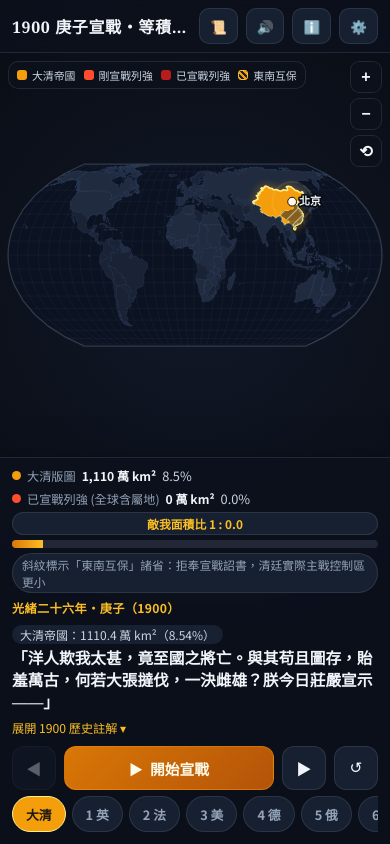
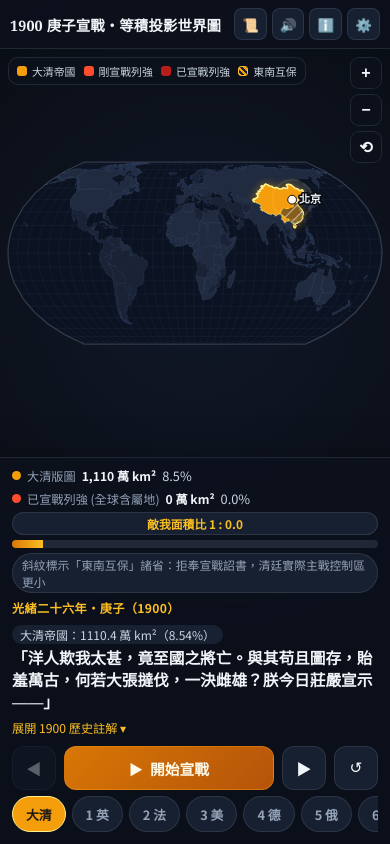
Before and after one commit to dedh121224/qing-1900-war-map, a website built with Vite: page index.html in a window 390 px wide. Built offline with nearby package versions, Linux system fonts and the light colour scheme.

Commit message:
style: prevent top-bar title truncation on medium desktop and mobile viewports

```diff
--- a/src/styles/main.css
+++ b/src/styles/main.css
@@ -62,6 +62,7 @@ body {
   letter-spacing: 0.04em;
   color: var(--text-primary);
   white-space: nowrap;
+  flex-shrink: 0;
   overflow: hidden;
   text-overflow: ellipsis;
 }
@@ -70,6 +71,15 @@ body {
   font-size: 0.78rem;
   color: var(--text-muted);
   white-space: nowrap;
+  overflow: hidden;
+  text-overflow: ellipsis;
+  min-width: 0;
+}
+
+@media (max-width: 1120px) {
+  .brand-sub {
+    display: none;
+  }
 }
 
 .top-actions {
@@ -1163,7 +1173,25 @@ body {
 /* === 行動端 RWD (手機直屏優化) === */
 @media (max-width: 768px) {
   .top-bar {
-    padding: 8px 12px;
+    padding: 8px 10px;
+    gap: 6px;
+  }
+
+  .brand-title {
+    font-size: 0.9rem;
+    letter-spacing: 0.01em;
+    flex-shrink: 1;
+  }
+
+  .top-actions {
+    gap: 5px;
+  }
+
+  .btn-top-icon {
+    min-width: 32px;
+    height: 32px;
+    padding: 0 7px;
+    border-radius: 8px;
   }
 
   .brand-sub,
```
